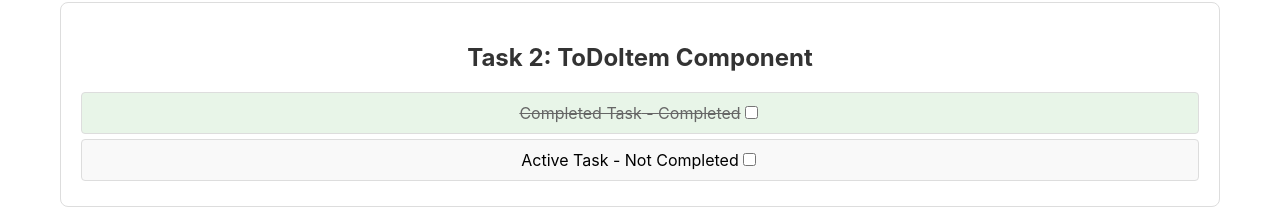
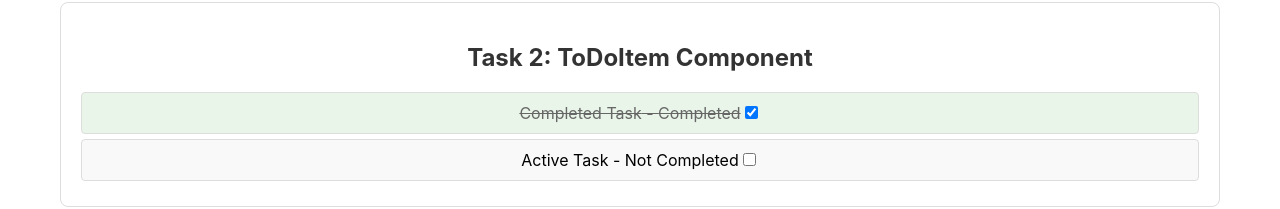
Before and after one commit to alr0412/node.js-pre-training-assignment-solution, a React (Create React App) app in the folder React-CSS/react-todo-app/: page /task-02 in a window 1280 px wide. Shown: the part 98-307 px from the top of the page. Built offline with nearby package versions, Linux system fonts and the light colour scheme.

Commit message:
fixed TodoItem checkbox

```diff
--- a/React-CSS/react-todo-app/src/solutions/task-02/ToDoItem.tsx
+++ b/React-CSS/react-todo-app/src/solutions/task-02/ToDoItem.tsx
@@ -58,7 +58,11 @@ export const ToDoItem: React.FC<TodoItemProps> = ({ todo }) => {
       {/*<h4>ToDo Item Component</h4>*/}
       <p className={`todo-item ${Todo.completed ? "completed" : "active"}`}>
         {Todo.title} - {Todo.completed ? "Completed" : "Not Completed"}
-        <input type="checkbox" onChange={handleChangeTodo}></input>
+        <input
+          type="checkbox"
+          defaultChecked={todo.completed}
+          onChange={handleChangeTodo}
+        ></input>
       </p>
     </div>
   );
```
